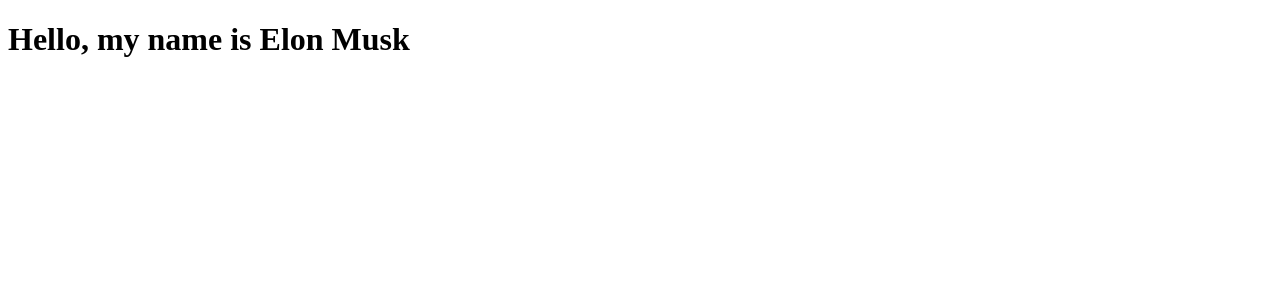
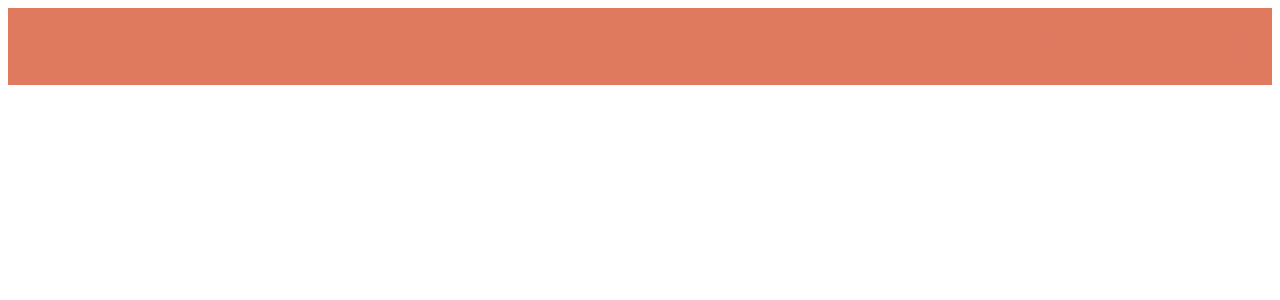
Before and after one commit to KossKokos/Portfolio, a Django app: page /portfolio/ in a window 1280 px wide. Shown: the top 300 px of the page. Run offline with Django 5.2, Linux system fonts and the light colour scheme.

Commit message:
home page

```diff
--- a/django_portfolio/myportfolio/myportfolio/settings.py
+++ b/django_portfolio/myportfolio/myportfolio/settings.py
@@ -14,7 +14,7 @@
 
 # Build paths inside the project like this: BASE_DIR / 'subdir'.
 BASE_DIR = Path(__file__).resolve().parent.parent
-
+STATIC_URL = "static/"
 
 # Quick-start development settings - unsuitable for production
 # See https://docs.djangoproject.com/en/5.1/howto/deployment/checklist/
--- /dev/null
+++ b/django_portfolio/myportfolio/portfolio/static/portfolio/main.css
@@ -0,0 +1,77 @@
+:root {
+  --color-primary: #f4f1de;
+  --color-secondary: #e07a5f;
+  --color-tertiary: #3d405b;
+  --color-primary-darker: #81b29a;
+}
+
+a {
+  text-decoration: none;
+}
+
+/* Navigation  */
+.navigation {
+  background-color: #e07a5f;
+  display: flex;
+  height: fit-content;
+  width: 100%;
+  justify-content: center;
+  align-items: center;
+  flex-wrap: wrap;
+}
+/* ---------------------- */
+.pages {
+  display: flex;
+  flex-direction: row;
+  flex-wrap: wrap;
+  flex: 1;
+  background-color: #e07a5f;
+  justify-content: end;
+  align-items: baseline;
+  border-radius: 5px;
+  gap: 7.5px;
+  margin: 1rem;
+}
+/* ---------------------- */
+.page {
+  background-color: transparent;
+  border: none;
+  padding: 10px;
+  color: var(--color-secondary);
+  display: flex;
+  position: relative;
+  gap: 5px;
+  cursor: pointer;
+  border-radius: 4px;
+  transition: all 0.2s ease;
+  font-size: large;
+}
+/* ---------------------- */
+.page:not(:active):hover,
+.page:focus {
+  background-color: #21262c;
+}
+/* ---------------------- */
+.page:focus,
+.page:active {
+  background-color: #1a1f24;
+  outline: none;
+}
+/* ---------------------- */
+.page::before {
+  content: "";
+  position: absolute;
+  top: 30px;
+  right: 0px;
+  width: 100%;
+  height: 3px;
+  background-color: #ffffff;
+  border-radius: 5px;
+  opacity: 0;
+}
+/* ---------------------- */
+.page:focus::before,
+.page:active::before {
+  opacity: 1;
+}
+/* ---------------------- */
--- a/django_portfolio/myportfolio/portfolio/templates/portfolio/home.html
+++ b/django_portfolio/myportfolio/portfolio/templates/portfolio/home.html
@@ -1,11 +1,24 @@
 <!DOCTYPE html>
 <html lang="en">
-<head>
-    <meta charset="UTF-8">
-    <meta name="viewport" content="width=device-width, initial-scale=1.0">
+  <head>
+    <meta charset="UTF-8" />
+    <meta name="viewport" content="width=device-width, initial-scale=1.0" />
+    {% load static %}
+    <link rel="stylesheet" href="{% static 'portfolio/main.css' %}" />
     <title>Portfolio</title>
-</head>
-<body>
-    <h1>Hello, my name is {{ full_name }}</h1>
-</body>
+  </head>
+  <body>
+    <nav class="navigation">
+      <div>
+        <p id="full-name" class="page">Kostiantyn Pereimybida</p>
+      </div>
+      <div class="pages">
+        <a class="page" href="/home"> Home </a>
+        <a class="page" href="/about_us"> Projects </a>
+        <a class="page" href="/shop"> About </a>
+        <a class="page" href="/contact_us"> Contact </a>
+        <a class="page" href="/github"> GitHub </a>
+      </div>
+    </nav>
+  </body>
 </html>
```
Also changed, not shown: 1 other file.
